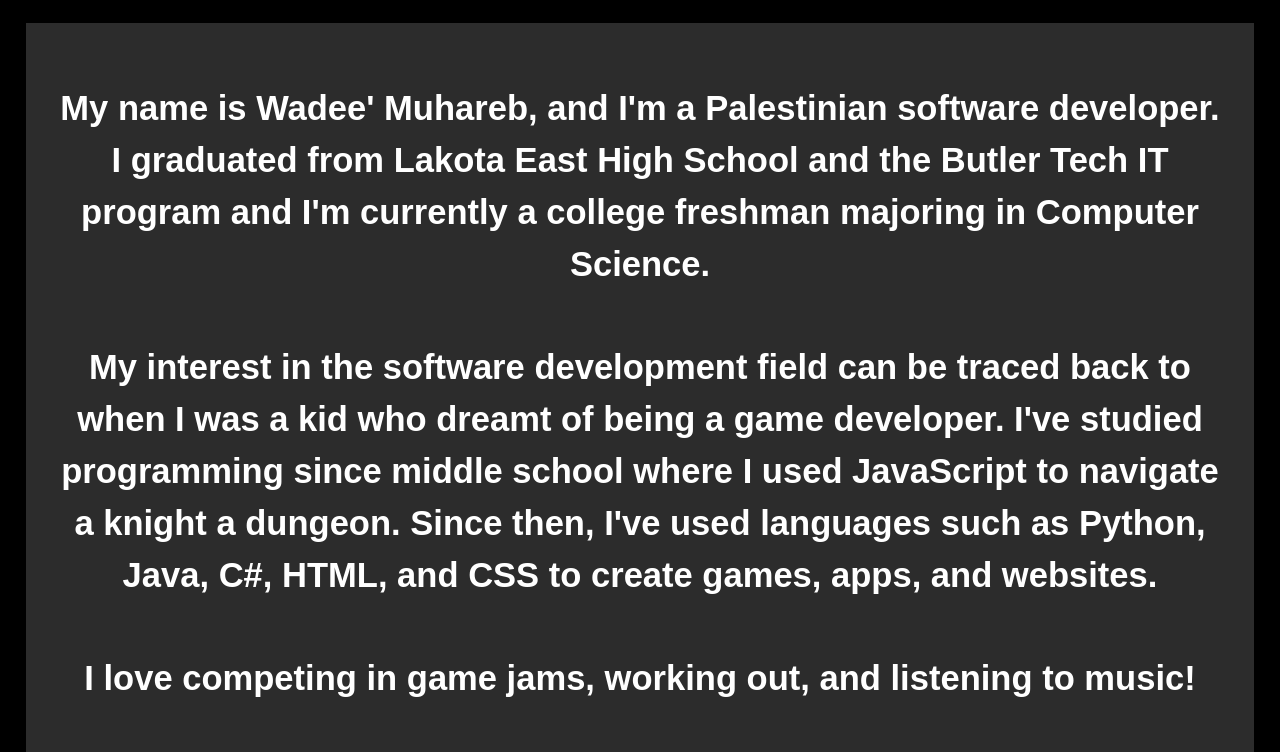
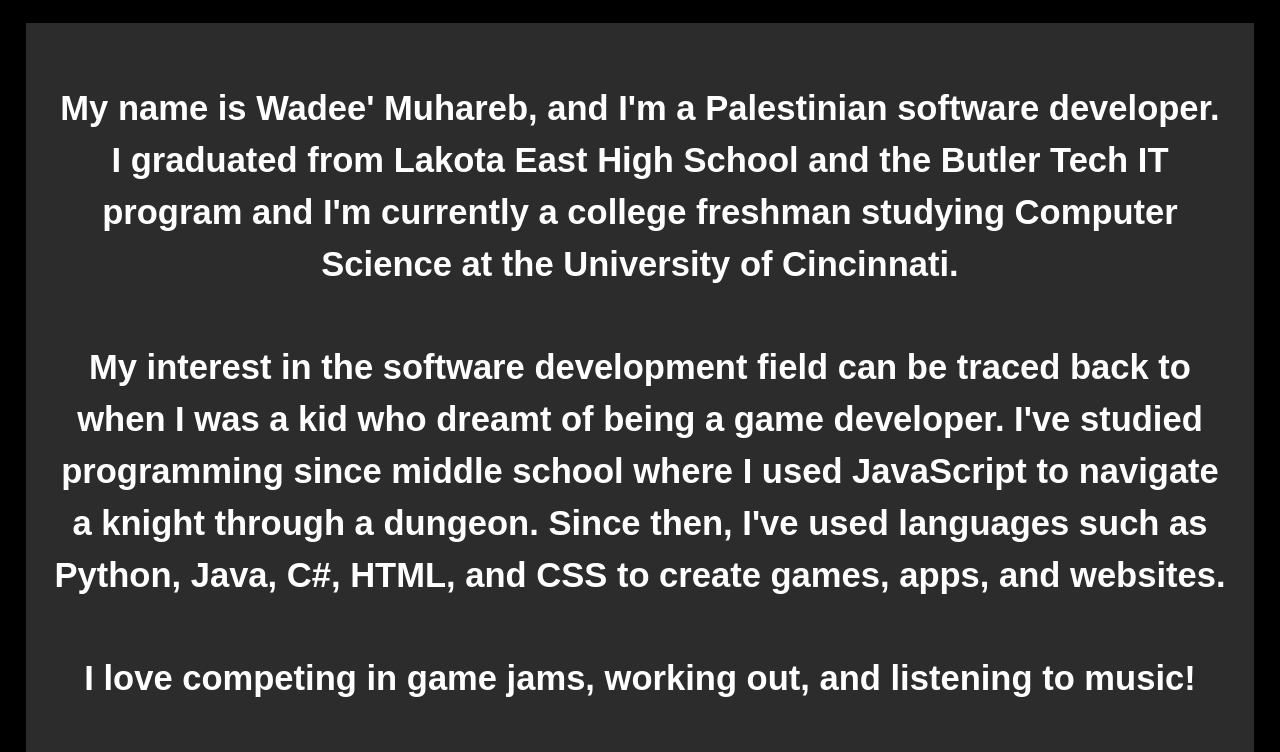
Before and after one commit to WadeeMuh/WadeeMuharebWebsite, a plain HTML site: page index.html in a window 1280 px wide. Shown: the part 1508-2260 px from the top of the page. Drawn offline with Linux system fonts and the light colour scheme.

Commit message:
Add files via upload

```diff
--- a/index.html
+++ b/index.html
@@ -46,11 +46,11 @@
     <p>
         My name is Wadee' Muhareb, and I'm a Palestinian software developer. I graduated
         from Lakota East High School and the Butler Tech IT program and I'm currently a
-        college freshman majoring in Computer Science.
+        college freshman studying Computer Science at the University of Cincinnati.
         <br><br>
         My interest in the software development field can be traced back to when I was a
         kid who dreamt of being a game developer. I've studied programming since middle
-        school where I used JavaScript to navigate a knight a dungeon. Since then,
+        school where I used JavaScript to navigate a knight through a dungeon. Since then,
         I've used languages such as Python, Java, C#, HTML, and CSS to create games,
         apps, and websites.
         <br><br>
```
